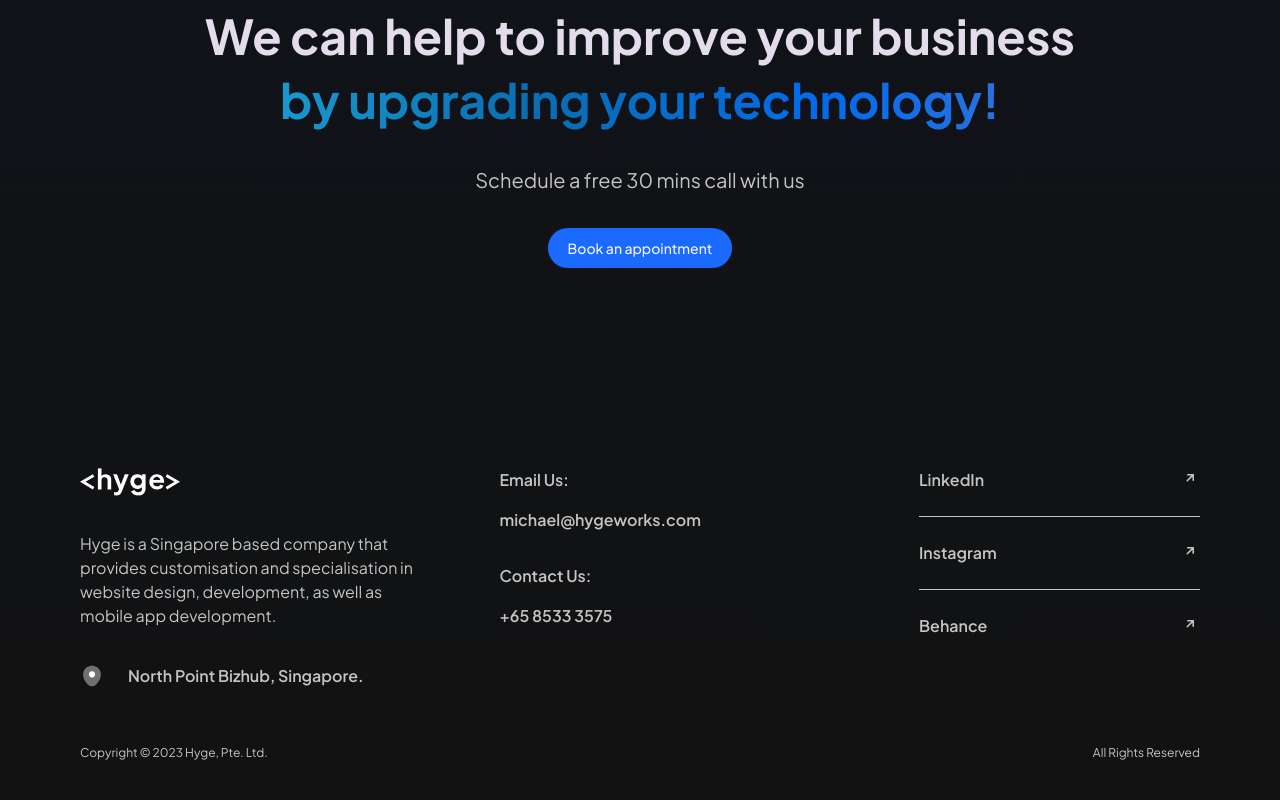
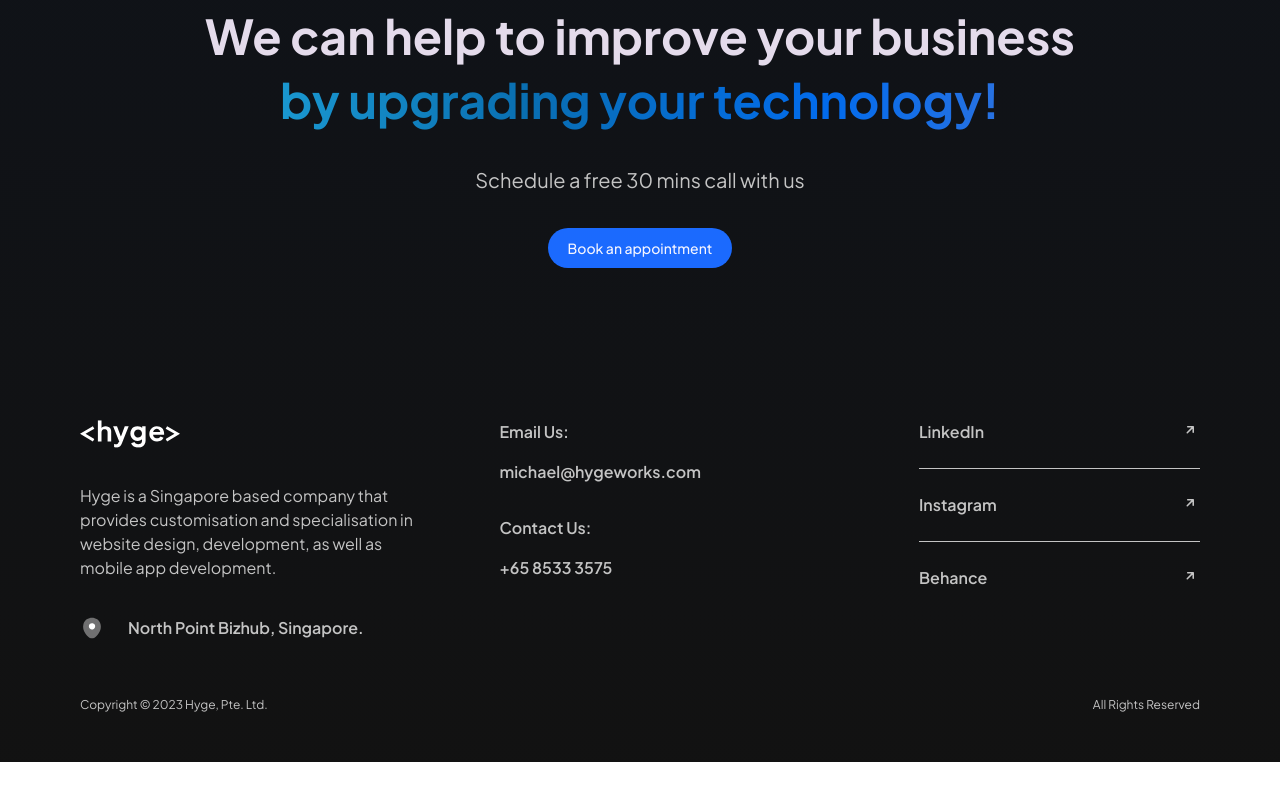
Before and after one commit to agusbw/fe-slicing, a Next.js app: page / in a window 1280 px wide. Shown: the part 3625-4425 px from the top of the page. After the commit the page ends 4387 px from the top, so only its background shows below. Built offline with nearby package versions, Linux system fonts and the light colour scheme.

Commit message:
fix: change padding

```diff
--- a/src/components/footer.tsx
+++ b/src/components/footer.tsx
@@ -23,7 +23,7 @@ export default function Footer() {
   return (
     <footer className="px-4 lg:px-20">
       <CallToAction />
-      <div className="flex flex-col gap-6 py-12 text-foreground-low-contrast">
+      <div className="flex flex-col gap-6 text-foreground-low-contrast">
         <div className="flex flex-col justify-between gap-12 py-8 lg:flex-row lg:gap-20">
           <div className="flex flex-col flex-1 gap-9">
             <Image
@@ -112,7 +112,7 @@ export default function Footer() {
             </div>
           </div>
         </div>
-        <div className="flex justify-between w-full text-xs">
+        <div className="flex justify-between w-full mb-12 text-xs">
           <p>Copyright © 2023 Hyge, Pte. Ltd.</p>
           <p>All Rights Reserved</p>
         </div>
```
